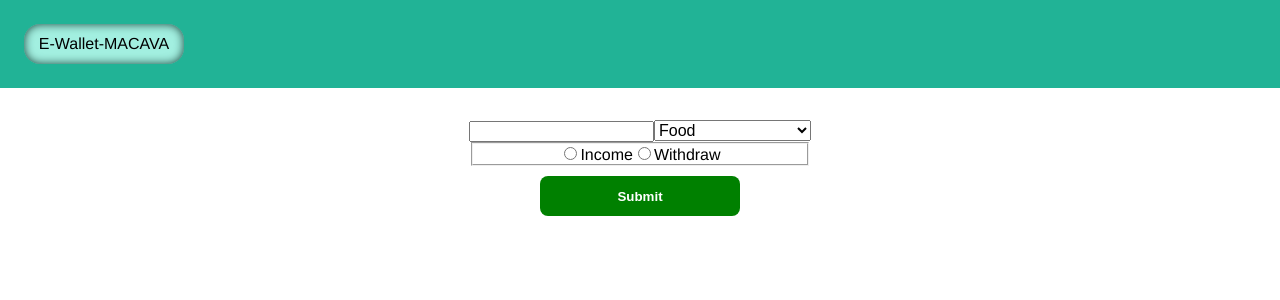
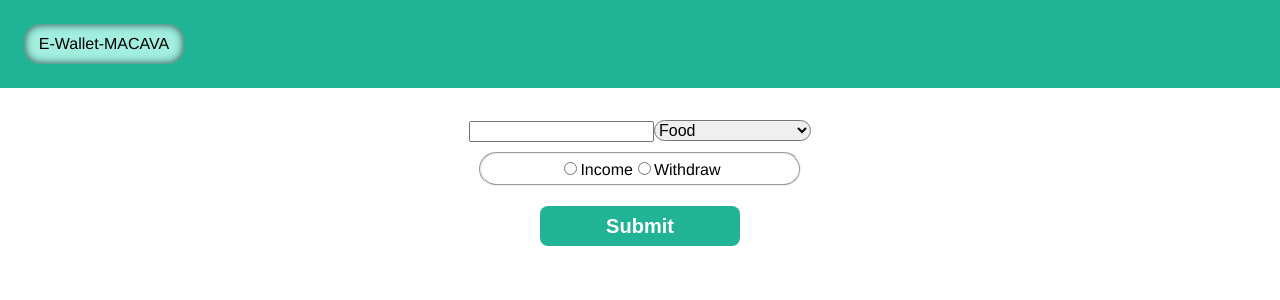
Before and after one commit to test0n3/react-digital-wallet-macava, a React (Create React App) app: page / in a window 1280 px wide. Both pictures are taken after a click on the button "New Transaction". Shown: the top 300 px of the page. Built offline with nearby package versions, Linux system fonts and the light colour scheme.

Commit message:
Add style for newTransaction (#13)

```diff
--- a/src/views/NewTransactions.js
+++ b/src/views/NewTransactions.js
@@ -50,13 +50,14 @@ function NewTransaction() {
     marginTop: 10,
     border: 0,
     borderRadius: 8,
-    backgroundColor: "green",
+    backgroundColor: "#21B396",
     color: "#FFFFFF",
     fontWeight: "bold",
     width: 200,
     height: 40,
+    fontSize: 20,
     "&:hover": {
-      backgroundColor: "#33FF33"
+      backgroundColor: "#1E8979"
     }
   };
 
@@ -76,14 +77,21 @@ function NewTransaction() {
           <input type="number" min="0" name="amount" />
         </label>
         <label htmlFor="category">
-          <select css={{ fontSize: 16 }} name="category">
+          <select css={{ fontSize: 16, borderRadius: 120 }} name="category">
             <option disabled>Choose a category</option>
             {categories.map(category => {
               return <option value={category}>{category}</option>;
             })}
           </select>
         </label>
-        <fieldset css={{ textAlign: "center", padding: 0 }}>
+        <fieldset
+          css={{
+            textAlign: "center",
+            padding: 5,
+            borderRadius: 50,
+            margin: 10
+          }}
+        >
           <input type="radio" id="ingress" name="type" value="ingresses" />
           <label htmlFor="ingress">Income</label>
           <input type="radio" id="withdraw" name="type" value="withdraws" />
```
